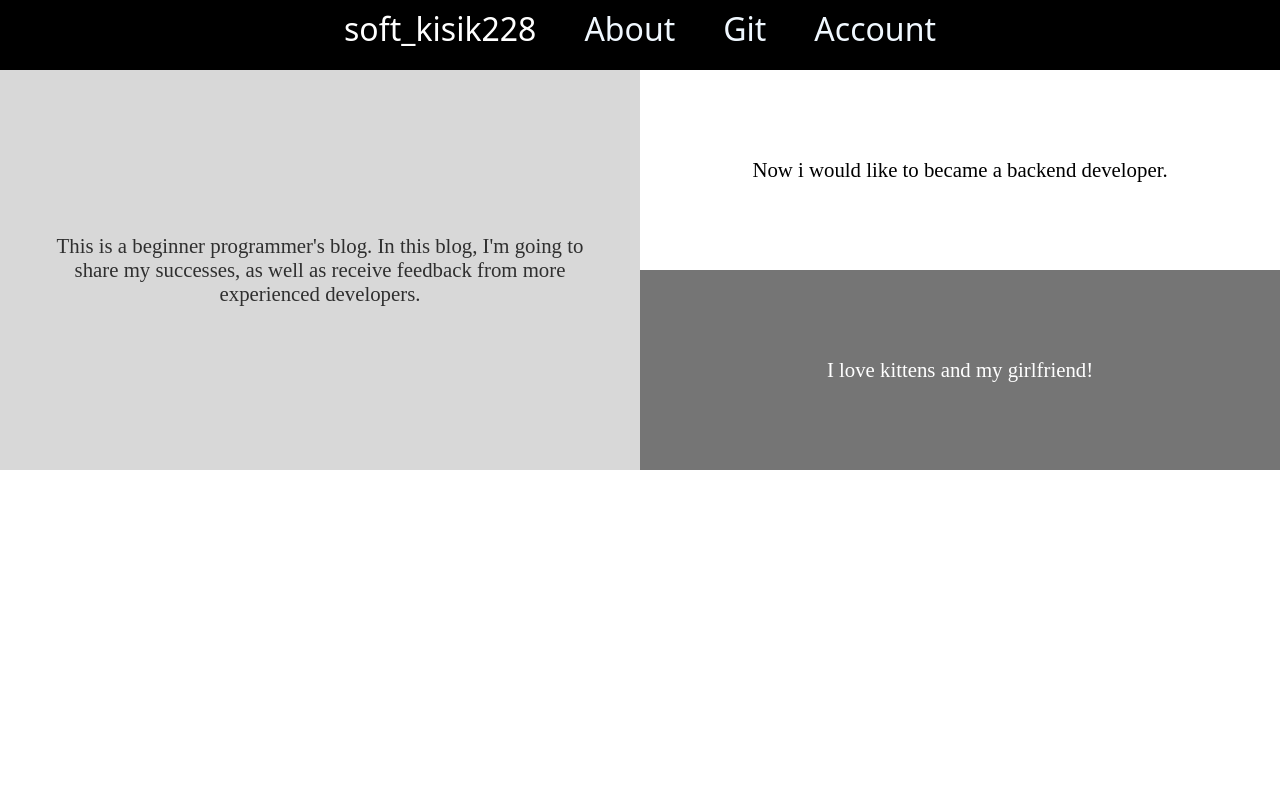
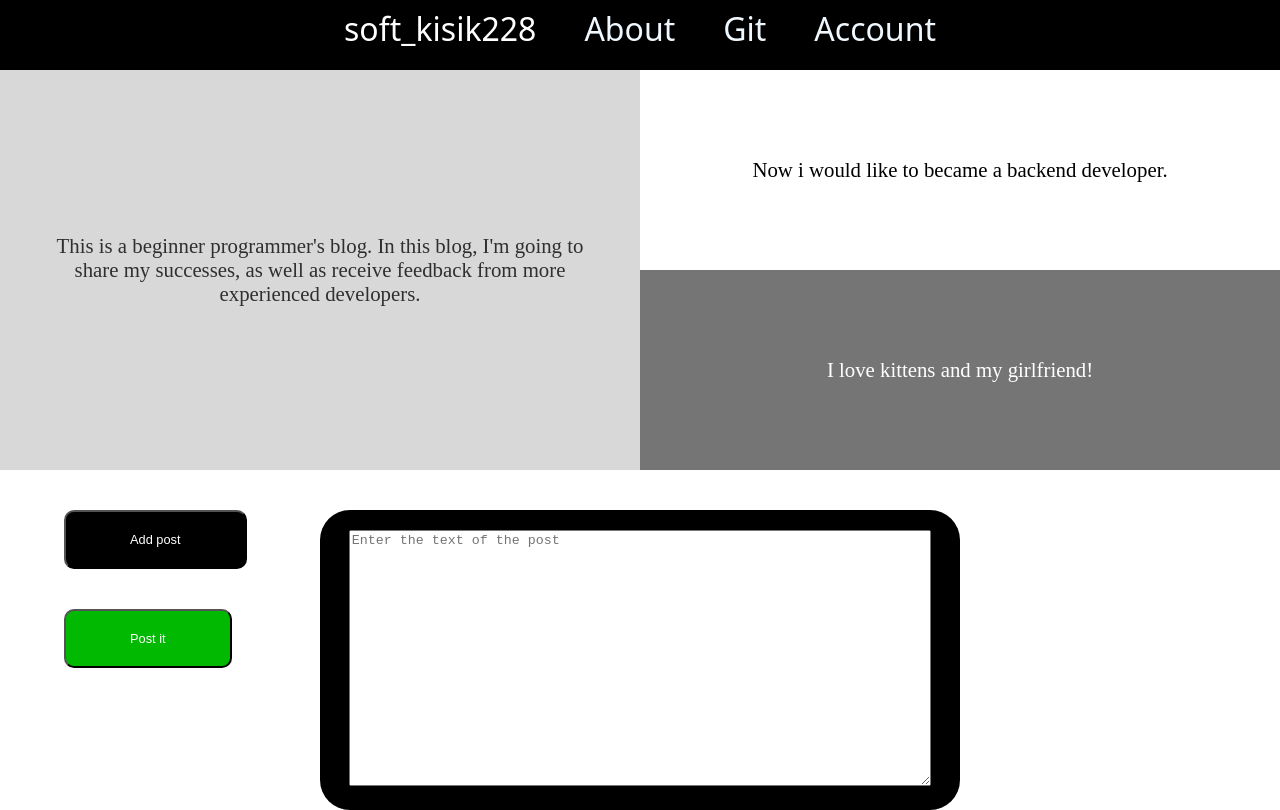
Before and after one commit to softkisik228/MyBlogFlaskReact, a React (Create React App) app in the folder client/: page / in a window 1280 px wide. Built offline with nearby package versions, Linux system fonts and the light colour scheme; a web font is replaced by a local one.

Commit message:
feat: added add post form

```diff
--- a/client/src/components/Add_post_form.js
+++ b/client/src/components/Add_post_form.js
@@ -0,0 +1,19 @@
+import React from "react";
+import '../css/Add_post_form.css'
+
+class Add_post_form extends React.Component{
+    render(){
+        return (
+            <div>
+                <button className="add-post-btn">Add post</button>
+                <div className="form-box">
+                    <form className="post-form">
+                    <textarea type="text" className="text-area" placeholder="Enter the text of the post"></textarea>
+                    </form>
+                </div>
+                <button className="upload-post-btn">Post it</button>
+            </div>
+        )
+    }
+}
+export default Add_post_form;
--- a/client/src/components/Main.js
+++ b/client/src/components/Main.js
@@ -1,5 +1,6 @@
 import React from "react";
 import '../css/Main.css'
+import Add_post_form from "./Add_post_form";
 
 class Main extends React.Component{
     render(){
@@ -16,6 +17,7 @@ class Main extends React.Component{
                         <p className="about-text">I love kittens and my girlfriend!</p>
                     </div>
                 </div>
+                <Add_post_form/>
             </div>
 
         )
--- /dev/null
+++ b/client/src/css/Add_post_form.css
@@ -0,0 +1,53 @@
+.add-post-btn{
+    margin-top: 40px;
+    margin-left: 5%;
+    color: white;
+    background-color: black;
+    padding: 20px 5%;
+    border-radius: 10px ;
+    font-size: 0.8em;
+    float: left;
+}
+
+.add-post-btn:hover{
+    background-color: rgb(39, 39, 39);
+    transition: 200ms;
+}
+
+.text-area{
+    height: 250px;
+    width: 90%;
+    margin-left: 4.5%;
+}
+
+.post-form{
+    padding-top: 20px;
+    color: aliceblue;
+}
+
+.form-box{
+    margin-top: 40px;
+    background-color: #000000;
+    border-radius: 30px;
+    margin-right: 25%;
+    height: 300px;
+    width: 50%;
+    float: right;
+}
+
+.upload-post-btn{
+    margin-top: 40px;
+    margin-left: 5%;
+    color: white;
+    background-color: rgb(0, 185, 0);
+    padding: 20px 5%;
+    border-radius: 10px ;
+    font-size: 0.8em;
+    float: left;
+}
+
+.upload-post-btn:hover{
+    background-color: rgb(0, 149, 20);
+    transition: 500ms;
+
+}
--- a/client/src/css/Header.css
+++ b/client/src/css/Header.css
@@ -23,7 +23,12 @@ header{
     font-size: 2em;
     font-style: normal;
 }
+@media (max-width: 800px) and (min-width: 400px){
+    .header-box{
+        font-size: 1.5em;
+    }
 
+}
 .button{
     color: aliceblue;
     text-decoration: none;
```
